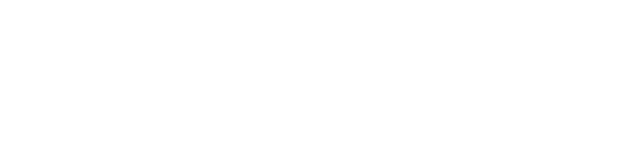
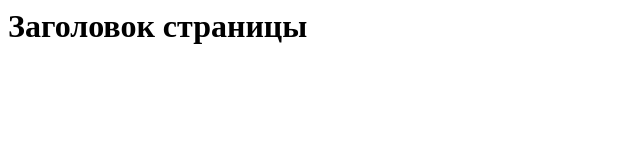
Before and after one commit to NMAN16384/GIT01, a plain HTML site: page index.html in a window 1280 px wide. Shown: the whole page, without its empty margins (0-640 px from the left). Drawn offline with Linux system fonts and the light colour scheme.

Commit message:
Добавыил заголовок

```diff
--- a/index.html
+++ b/index.html
@@ -1,2 +1,5 @@
 <head>
 </head>
+<body>
+    <h1>Заголовок страницы</h1>
+</body>
```
Also changed, not shown: 1 other file.
